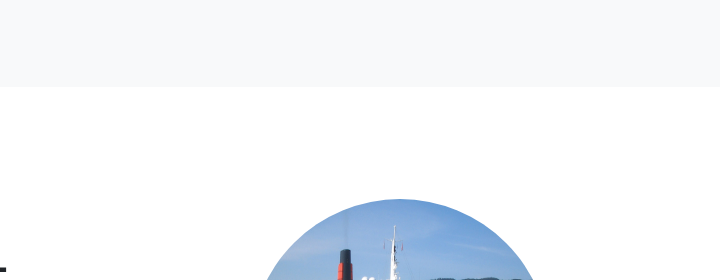
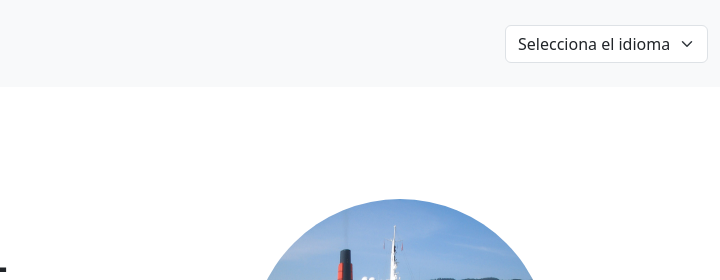
Before and after one commit to danielzt8/Landing-page, a plain HTML site: page index.html in a window 1280 px wide. Shown: the top 280 px of the page, 560-1280 px from the left. Drawn offline with nearby package versions, Linux system fonts and the light colour scheme.

Commit message:
agregue el boton de idioma

```diff
--- a/index.html
+++ b/index.html
@@ -47,13 +47,23 @@
 <body>
   <!-- navbar -->
   <nav class="navbar bg-body-tertiary">
-    <div class="container-fluid">
+    <div class="container-fluid d-flex justify-content-between">
       <a class="navbar-brand" href="#">
         <img src="img/capitania_web2 (1).png" alt="Logo" width="300" height="24" class="d-inline-block align-text-top">
-
       </a>
+      <div class="d-flex align-items-center">
+        <select class="form-select" aria-label="Default select example">
+          <option selected>Selecciona el idioma</option>
+          <option value="1">Inglés</option>
+          <option value="2">Español</option>
+          <option value="3">Francés</option>
+          <option value="4">Ruso</option>
+          <option value="5">Aleman</option>
+        </select>
+      </div>
     </div>
   </nav>
+
   <!-- aqui empieza el contenido de la web -->
   <div class="container mx-auto">
     <div class="grid grid-cols-1 md:grid-cols-2 gap-4 mt-28">
```
